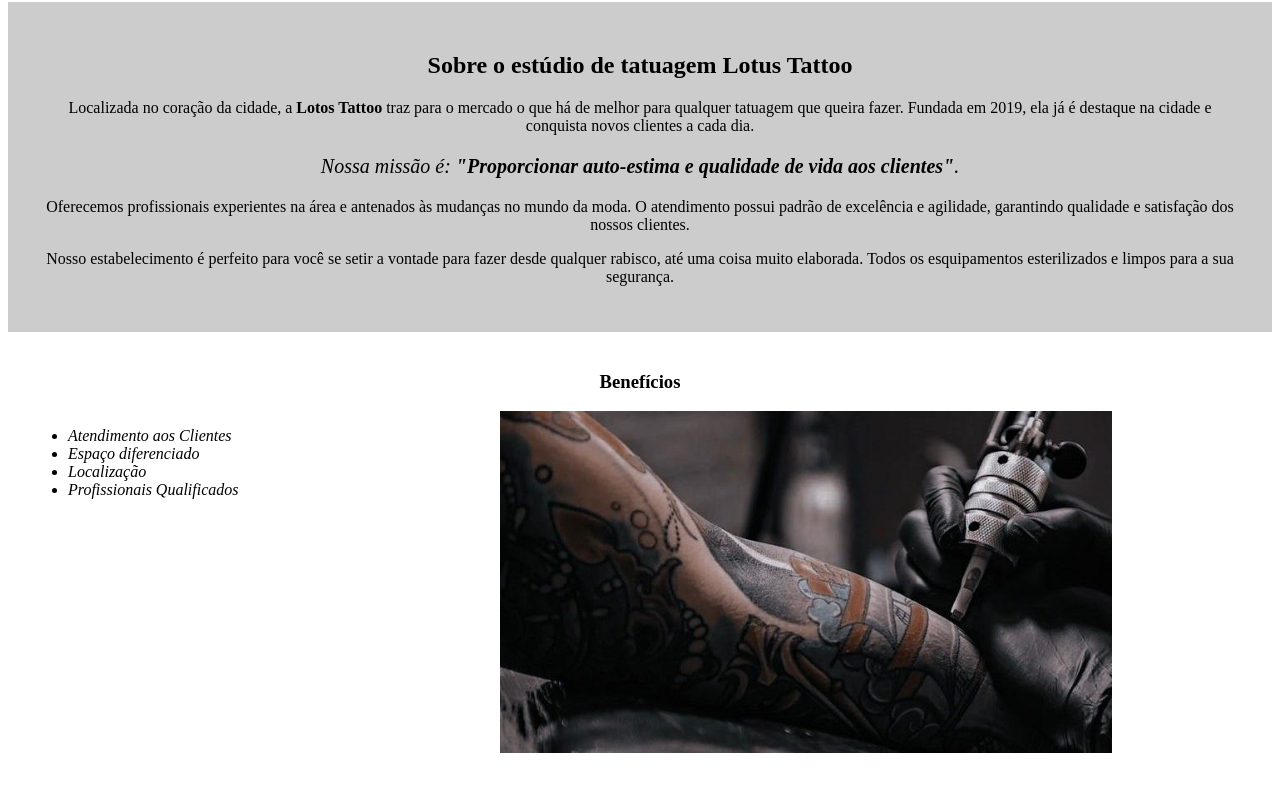
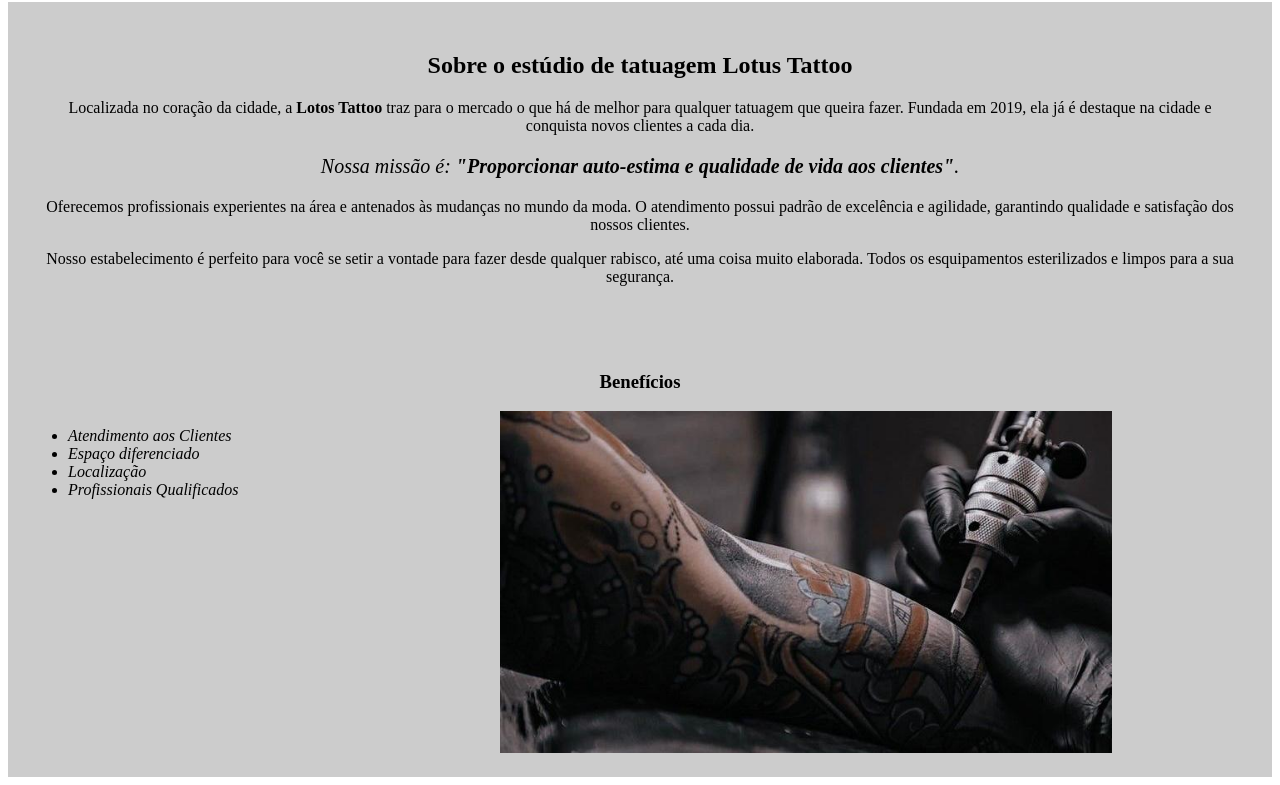
Before and after one commit to GiovannaJaleca/TURMAF, a plain HTML site: page index.html in a window 1280 px wide. Shown: the part 458-1243 px from the top of the page. Drawn offline with Linux system fonts and the light colour scheme.

Commit message:
Update style.css

```diff
--- a/style.css
+++ b/style.css
@@ -36,7 +36,7 @@ em strong {
 }
 
 .beneficios {
-    background: #FFFFFF;
+    background: #CCCCCC;
     padding: 20px;
 }
 
```
